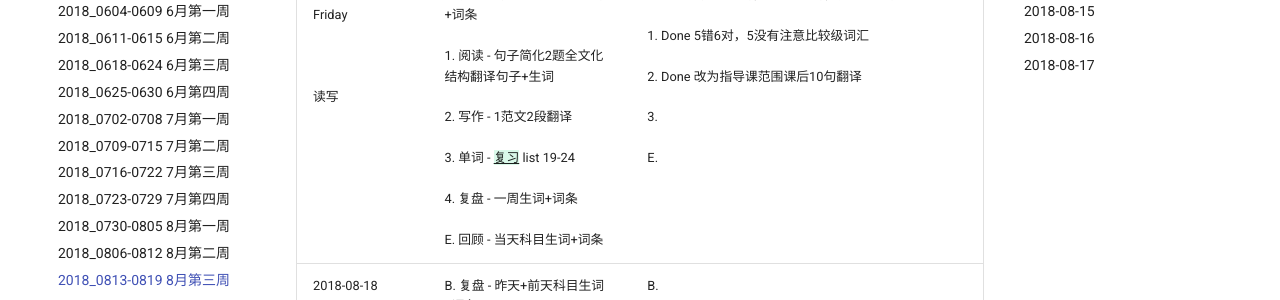
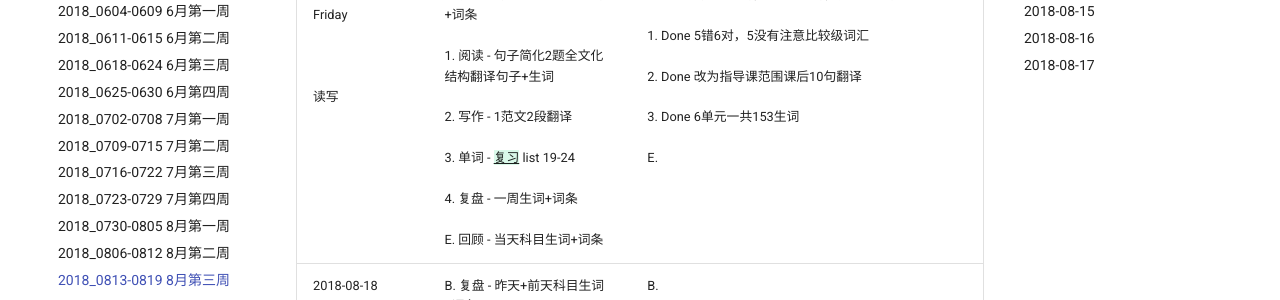
Before and after one commit to katyushaQ/t, an MkDocs documentation site: the page built from docs/assignment/2018-0813-0819.md, in a window 1280 px wide and 900 px high, scrolled down 1192 px. Shown: the part 151-451 px from the top of the window. Built offline with MkDocs 1.6.1 and Material for MkDocs 9.7.7, drawn with Linux system fonts in a browser that asks for light colours; old or Windows-style settings are respelled for this version of MkDocs.

Commit message:
2018-0813-0819.md 20180817

```diff
--- a/docs/assignment/2018-0813-0819.md
+++ b/docs/assignment/2018-0813-0819.md
@@ -11,7 +11,7 @@
 2018-08-14 Tuesday <br><br> <br><br>听说 | B. 复盘 - 昨天+前天科目生词+词条<br><br>1. 听力 - 基础2题+生词<br><br> 2. 老托 - {++复习++}天文+植物+精听<br><br>3. 单词 - {++复习++} list 37-42 <br><br>E. 回顾 - 当天科目生词+词条 | B. Done 昨天1生词，上次0809-9生词，检测14生词<br><br>1. Done 5错，6对 都是lecture需要多听几遍<br><br>2. 做听力基础时间过长，补老托植物后8/16<br><br>3. Done<br><br>E. Done
 2018-08-15 Wednesday <br><br> <br><br>读写 | B. 复盘 - 昨天+前天科目生词+词条<br><br>1. 阅读 - 句子简化2题全文化结构翻译句子+生词<br><br>2. 写作 - 1范文2段翻译<br><br>3. 单词 - {++复习++} list 43-45 <br><br>E. 回顾 - 当天科目生词+词条 | B. Done 昨天6生词，前天2生词，检测4拼写错误<br><br>1. Done 3对，4错，草率<br><br>2. Done Family最后一段，Work两段<br><br>3. Done 每单元13生词<br><br>E. Done
 2018-08-16 <br><br> Thursday <br><br>听说  | B. 复盘 - 昨天+前天科目生词+词条+单词43-45<br><br>1. 听力 - 基础2题+生词<br><br> 2. 老托 - {++复习++}动物+植物+精听<br><br>3. 单词 - ==学习== list 46-48 <br><br>E. 回顾 - 当天科目生词+词条 | B. Done 昨天7生词，前天3生词，检测7生词，34 9生词，44 17生词，45 13生词；单词相比昨天略有浮动<br><br>1. Done 1错2对3错<br><br>2. 反复听基础attitude practice 1 来着，有点难<br><br>3. Done 共104个生词<br><br>E. Done
-2018-08-17 Friday <br><br> <br><br>读写 | B. 复盘 - 昨天+前天科目生词+词条<br><br>1. 阅读 - 句子简化2题全文化结构翻译句子+生词<br><br>2. 写作 - 1范文2段翻译<br><br>3. 单词 - {++复习++} list 19-24<br><br>4. 复盘 - 一周生词+词条<br><br>E. 回顾 - 当天科目生词+词条 | B. Done 昨天6生词，前天5生词，检测5生词<br><br>1. Done 5错6对，5没有注意比较级词汇<br><br>2. Done 改为指导课范围课后10句翻译<br><br>3. <br><br>E.
+2018-08-17 Friday <br><br> <br><br>读写 | B. 复盘 - 昨天+前天科目生词+词条<br><br>1. 阅读 - 句子简化2题全文化结构翻译句子+生词<br><br>2. 写作 - 1范文2段翻译<br><br>3. 单词 - {++复习++} list 19-24<br><br>4. 复盘 - 一周生词+词条<br><br>E. 回顾 - 当天科目生词+词条 | B. Done 昨天6生词，前天5生词，检测5生词<br><br>1. Done 5错6对，5没有注意比较级词汇<br><br>2. Done 改为指导课范围课后10句翻译<br><br>3. Done 6单元一共153生词<br><br>E.
 2018-08-18 <br><br> Saturday <br><br>复习 | B. 复盘 - 昨天+前天科目生词+词条 <br><br>1. 口语task3<br><br>2. 单词 - {++复习++} list 46-48 <br><br>E. 回顾 - 当天科目生词+词条 | B. <br><br>1. <br><br>2. <br><br>3. <br><br>E.
 2018-08-19 <br><br> Sunday<br><br>复习  | B. 复盘 -3. 复盘 - 一周生词<br><br>1. 口语task3<br><br>2. 单词 - {++复习++} list 7-12 <br><br>E. 回顾 - 当天科目生词+词条 | B. <br><br>1. <br><br>2. <br><br>3. <br><br>E.
 
```
